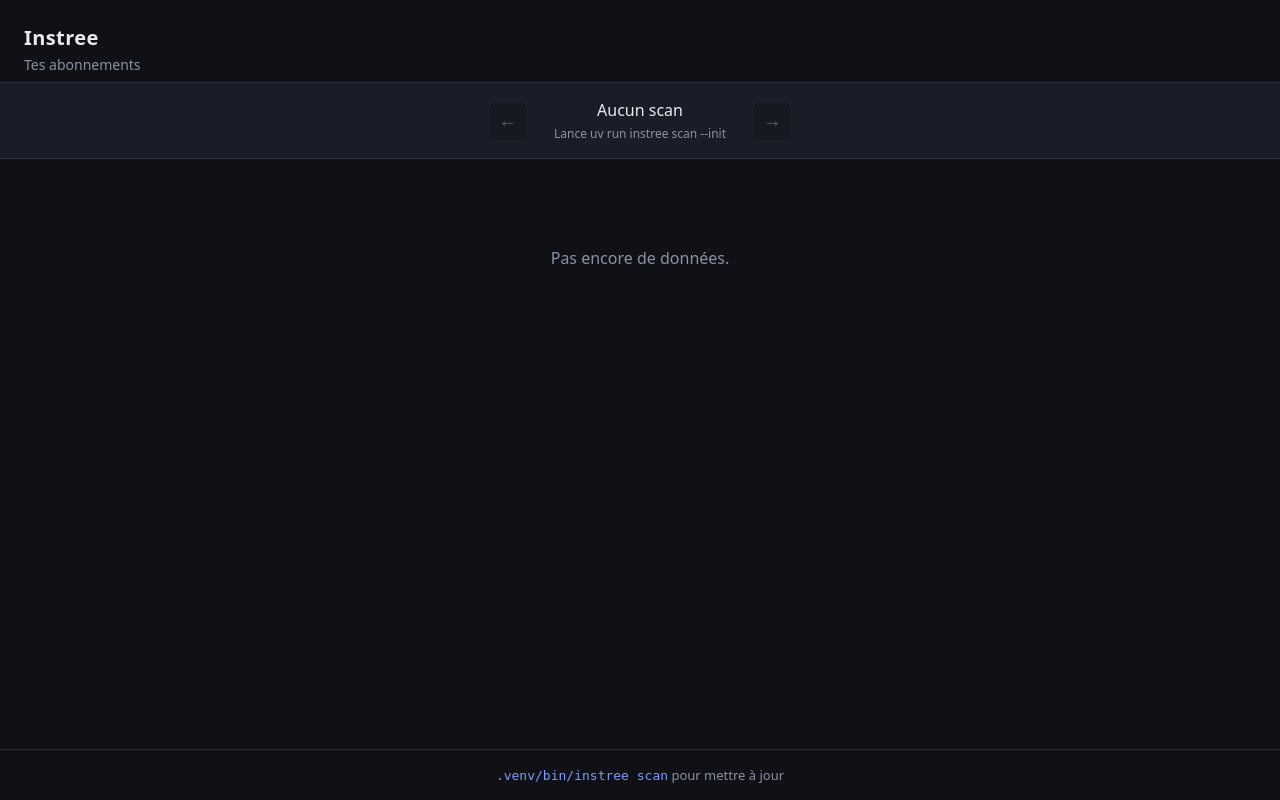
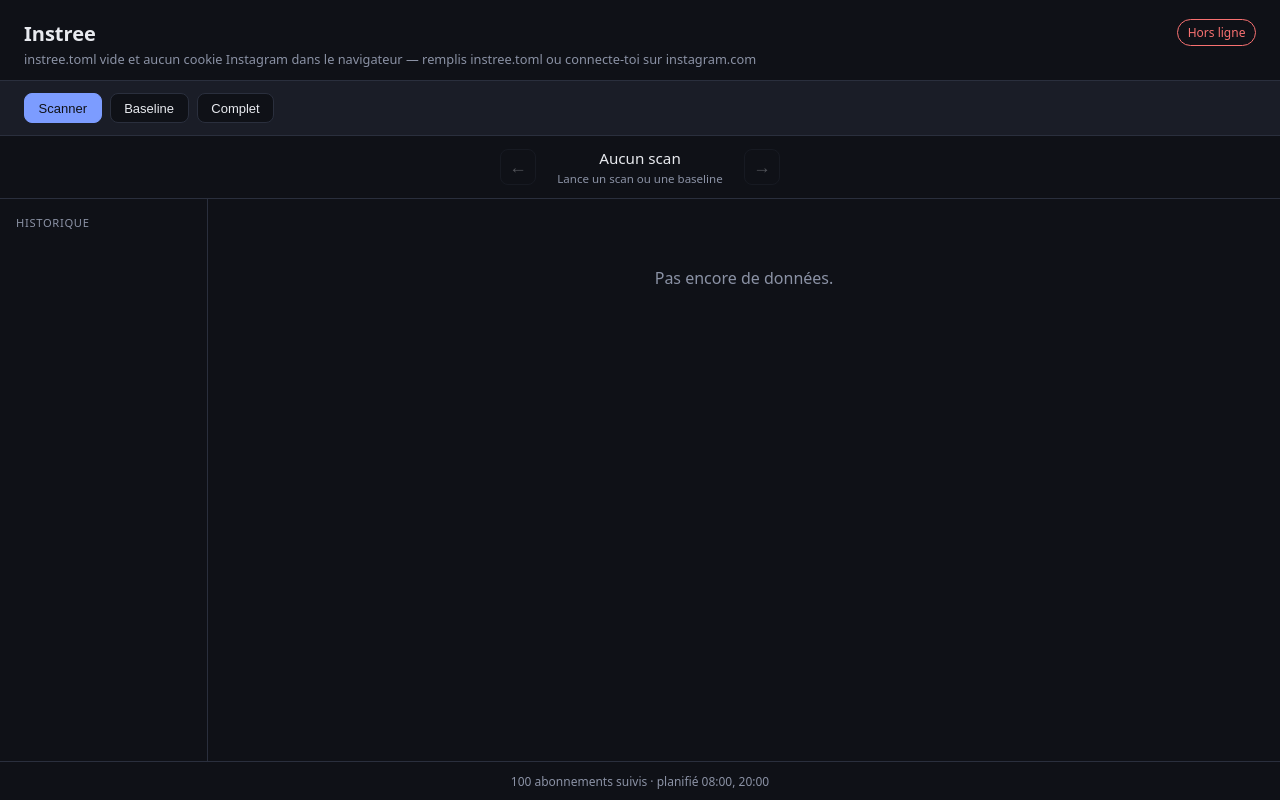
Before and after one commit to CloudDown/instree, a FastAPI app: page / in a window 1280 px wide. Run offline with FastAPI, Linux system fonts and the light colour scheme; data that the repository does not hold is empty.

Commit message:
Enrichir l'interface web avec lancement des scans et historique.
Co-authored-by: Cursor <cursoragent@cursor.com>

```diff
--- a/instree/web/app.py
+++ b/instree/web/app.py
@@ -1,16 +1,48 @@
-"""FastAPI — historique des scans."""
+"""FastAPI — historique et gestion des scans."""
 from pathlib import Path
 
 from fastapi import FastAPI, HTTPException, Request
 from fastapi.responses import HTMLResponse
 from fastapi.staticfiles import StaticFiles
 from fastapi.templating import Jinja2Templates
+from pydantic import BaseModel
 
-from instree.store import get_scan, init_db, list_scans, scan_neighbors
+from instree.config import load_settings
+from instree.session import connect
+from instree.store import get_scan, has_scans, init_db, list_scans, scan_neighbors
+from instree.web.runner import job_status, reset_job, start_scan
 
 WEB_DIR = Path(__file__).resolve().parent
 STATIC_DIR = WEB_DIR / "static"
 TEMPLATES_DIR = WEB_DIR / "templates"
+
+
+class ScanRequest(BaseModel):
+    init: bool = False
+    full: bool = False
+
+
+_session_cache: dict | None = None
+
+
+def _session_info() -> dict:
+    global _session_cache
+    if _session_cache is not None:
+        return _session_cache
+    settings = load_settings()
+    try:
+        ig, source, _note = connect()
+        from instree.session import session_user
+        target = settings.username or session_user(ig)
+        _session_cache = {"ok": True, "source": source, "username": target}
+    except RuntimeError as e:
+        _session_cache = {
+            "ok": False,
+            "source": None,
+            "username": settings.username or None,
+            "error": str(e),
+        }
+    return _session_cache
 
 
 def create_app() -> FastAPI:
@@ -22,6 +54,21 @@ def create_app() -> FastAPI:
     @app.get("/", response_class=HTMLResponse)
     async def index(request: Request):
         return templates.TemplateResponse(request, "index.html")
+
+    @app.get("/api/status")
+    async def api_status():
+        settings = load_settings()
+        session = _session_info()
+        return {
+            "session": session,
+            "config": {
+                "n": settings.n,
+                "schedule_times": list(settings.schedule_times),
+                "page_sleep": settings.page_sleep,
+            },
+            "has_scans": has_scans(),
+            "job": job_status(),
+        }
 
     @app.get("/api/scans")
     async def api_scans():
@@ -52,4 +99,23 @@ def create_app() -> FastAPI:
     async def api_neighbors(scan_id: int):
         return scan_neighbors(scan_id)
 
+    @app.post("/api/scan")
+    async def api_scan_start(body: ScanRequest):
+        global _session_cache
+        _session_cache = None
+        try:
+            start_scan(init=body.init, full=body.full)
+        except RuntimeError as e:
+            raise HTTPException(409, str(e)) from e
+        return job_status()
+
+    @app.get("/api/scan/job")
+    async def api_scan_job():
+        return job_status()
+
+    @app.post("/api/scan/reset")
+    async def api_scan_reset():
+        reset_job()
+        return job_status()
+
     return app
--- a/instree/web/static/app.js
+++ b/instree/web/static/app.js
@@ -1,22 +1,62 @@
 let scans = [];
 let currentId = null;
+let pollTimer = null;
+let lastJobState = "idle";
 
+const elSub = document.getElementById("header-sub");
+const elBadge = document.getElementById("session-badge");
+const elFooter = document.getElementById("footer-config");
+const elJobPanel = document.getElementById("job-panel");
+const elJobText = document.getElementById("job-text");
+const elJobBar = document.getElementById("job-bar");
 const elDate = document.getElementById("scan-date");
 const elMeta = document.getElementById("scan-meta");
 const elContent = document.getElementById("content");
+const elHistory = document.getElementById("history-list");
 const btnPrev = document.getElementById("btn-prev");
 const btnNext = document.getElementById("btn-next");
+const btnScan = document.getElementById("btn-scan");
+const btnInit = document.getElementById("btn-init");
+const btnFull = document.getElementById("btn-full");
+
+function setButtonsDisabled(disabled) {
+  btnScan.disabled = btnInit.disabled = btnFull.disabled = disabled;
+}
+
+async function fetchStatus() {
+  return fetch("/api/status").then((r) => r.json());
+}
 
 async function loadScans() {
   scans = await fetch("/api/scans").then((r) => r.json());
+  renderHistory();
   if (scans.length === 0) {
     elDate.textContent = "Aucun scan";
-    elMeta.textContent = "Lance uv run instree scan --init";
+    elMeta.textContent = "Lance un scan ou une baseline";
     elContent.innerHTML = '<p class="empty">Pas encore de données.</p>';
     btnPrev.disabled = btnNext.disabled = true;
     return;
   }
-  await showScan(scans[scans.length - 1].id);
+  const target = currentId && scans.some((s) => s.id === currentId)
+    ? currentId
+    : scans[scans.length - 1].id;
+  await showScan(target);
+}
+
+function renderHistory() {
+  elHistory.innerHTML = [...scans].reverse().map((s) => {
+    const active = s.id === currentId ? " active" : "";
+    const changes = s.change_count > 0 ? `${s.change_count} Δ` : "—";
+    return `<li><button type="button" class="history-item${active}" data-id="${s.id}">` +
+      `<span class="h-id">#${s.id}</span>` +
+      `<span class="h-date">${s.label}</span>` +
+      `<span class="h-changes">${changes}</span>` +
+      `</button></li>`;
+  }).join("");
+
+  elHistory.querySelectorAll(".history-item").forEach((btn) => {
+    btn.onclick = () => showScan(Number(btn.dataset.id));
+  });
 }
 
 async function showScan(id) {
@@ -30,13 +70,14 @@ async function showScan(id) {
   elDate.textContent = scan.label;
   elMeta.textContent =
     `@${scan.username} · ${scan.tracked_count}/${scan.following_count} · ` +
-    `#${scan.id} · ${neighbors.index + 1}/${neighbors.total}`;
+    `${neighbors.index + 1}/${neighbors.total}`;
 
   btnPrev.disabled = neighbors.prev_id == null;
   btnNext.disabled = neighbors.next_id == null;
   btnPrev.onclick = () => neighbors.prev_id && showScan(neighbors.prev_id);
   btnNext.onclick = () => neighbors.next_id && showScan(neighbors.next_id);
 
+  renderHistory();
   renderDetail(detail);
 }
 
@@ -53,10 +94,7 @@ function renderDetail(detail) {
   const header =
     `@${scan.username} <span class="count">(${oldC} → ${scan.following_count})</span>`;
   const adds = detail.adds
-    .map(
-      (c) =>
-        `<div class="change-line add">+ @${c.username}  ${escapeHtml(c.full_name)}</div>`,
-    )
+    .map((c) => `<div class="change-line add">+ @${c.username}  ${escapeHtml(c.full_name)}</div>`)
     .join("");
   const counts = detail.counts
     .map(
@@ -66,10 +104,7 @@ function renderDetail(detail) {
     )
     .join("");
   const removes = detail.removes
-    .map(
-      (c) =>
-        `<div class="change-line remove">- @${c.username}  ${escapeHtml(c.full_name)}</div>`,
-    )
+    .map((c) => `<div class="change-line remove">- @${c.username}  ${escapeHtml(c.full_name)}</div>`)
     .join("");
 
   elContent.innerHTML =
@@ -83,9 +118,114 @@ function escapeHtml(s) {
     .replace(/>/g, "&gt;");
 }
 
+function renderStatus(status) {
+  const { session, config, job } = status;
+  if (session.ok) {
+    elBadge.textContent = `@${session.username}`;
+    elBadge.className = "badge ok";
+    elSub.textContent = `via ${session.source}`;
+  } else {
+    elBadge.textContent = "Hors ligne";
+    elBadge.className = "badge err";
+    elSub.textContent = session.error || "Session requise";
+  }
+
+  const nLabel = config.n > 0 ? config.n : "tous";
+  elFooter.textContent =
+    `${nLabel} abonnements suivis · planifié ${config.schedule_times.join(", ")}`;
+
+  if (job.state === "running") {
+    setButtonsDisabled(true);
+    elJobPanel.classList.remove("hidden");
+    elJobPanel.classList.remove("job-error");
+    const pct = job.progress_total
+      ? Math.round((job.progress_current / job.progress_total) * 100)
+      : 0;
+    elJobText.textContent = job.progress_user
+      ? `[${job.progress_current}/${job.progress_total}] @${job.progress_user}`
+      : "Connexion…";
+    elJobBar.style.width = `${pct}%`;
+    startPolling();
+    lastJobState = "running";
+    return;
+  }
+
+  setButtonsDisabled(false);
+  elJobPanel.classList.add("hidden");
+  stopPolling();
+
+  if (job.state === "done" && lastJobState === "running") {
+    elJobPanel.classList.remove("hidden");
+    elJobBar.style.width = "100%";
+    elJobText.textContent = job.message;
+    loadScans();
+    setTimeout(() => {
+      elJobPanel.classList.add("hidden");
+      fetch("/api/scan/reset", { method: "POST" });
+    }, 3500);
+  } else if (job.state === "error" && lastJobState === "running") {
+    elJobPanel.classList.remove("hidden");
+    elJobPanel.classList.add("job-error");
+    elJobBar.style.width = "0%";
+    elJobText.textContent = job.message;
+    setTimeout(() => {
+      elJobPanel.classList.add("hidden");
+      elJobPanel.classList.remove("job-error");
+      fetch("/api/scan/reset", { method: "POST" });
+    }, 5000);
+  }
+
+  lastJobState = job.state === "idle" ? "idle" : lastJobState;
+}
+
+function startPolling() {
+  if (pollTimer) return;
+  pollTimer = setInterval(async () => {
+    const status = await fetchStatus();
+    renderStatus(status);
+  }, 800);
+}
+
+function stopPolling() {
+  if (pollTimer) {
+    clearInterval(pollTimer);
+    pollTimer = null;
+  }
+}
+
+async function triggerScan(body) {
+  const res = await fetch("/api/scan", {
+    method: "POST",
+    headers: { "Content-Type": "application/json" },
+    body: JSON.stringify(body),
+  });
+  if (!res.ok) {
+    const err = await res.json().catch(() => ({}));
+    alert(err.detail || "Impossible de lancer le scan");
+    return;
+  }
+  lastJobState = "idle";
+  const job = await res.json();
+  const status = await fetchStatus();
+  renderStatus({ ...status, job });
+  startPolling();
+}
+
+btnScan.onclick = () => triggerScan({ init: false, full: false });
+btnInit.onclick = () => {
+  if (!scans.length || confirm("Reconstruire la baseline ?")) {
+    triggerScan({ init: true, full: false });
+  }
+};
+btnFull.onclick = () => triggerScan({ init: false, full: true });
+
 document.addEventListener("keydown", (e) => {
   if (e.key === "ArrowLeft") btnPrev.click();
   if (e.key === "ArrowRight") btnNext.click();
 });
 
-loadScans();
+(async function init() {
+  const status = await fetchStatus();
+  renderStatus(status);
+  await loadScans();
+})();
--- a/instree/web/static/style.css
+++ b/instree/web/static/style.css
@@ -8,6 +8,8 @@
   --remove: #f87171;
   --count: #fbbf24;
   --accent: #7c9cff;
+  --ok: #3dd68c;
+  --err: #f87171;
 }
 
 * {
@@ -24,22 +26,126 @@ body {
   flex-direction: column;
 }
 
-header {
-  padding: 1.5rem 1.5rem 0.5rem;
+.top {
+  display: flex;
+  justify-content: space-between;
+  align-items: flex-start;
+  padding: 1.25rem 1.5rem 0.75rem;
   border-bottom: 1px solid var(--border);
+  gap: 1rem;
 }
 
-header h1 {
+.top h1 {
   margin: 0;
   font-size: 1.25rem;
   font-weight: 600;
-  letter-spacing: 0.02em;
 }
 
 .subtitle {
-  margin: 0.25rem 0 0;
+  margin: 0.2rem 0 0;
   color: var(--muted);
-  font-size: 0.875rem;
+  font-size: 0.8rem;
+}
+
+.badge {
+  font-size: 0.75rem;
+  padding: 0.25rem 0.6rem;
+  border-radius: 999px;
+  border: 1px solid var(--border);
+  color: var(--muted);
+  white-space: nowrap;
+}
+
+.badge.ok {
+  border-color: var(--ok);
+  color: var(--ok);
+}
+
+.badge.err {
+  border-color: var(--err);
+  color: var(--err);
+}
+
+.toolbar {
+  padding: 0.75rem 1.5rem;
+  background: var(--surface);
+  border-bottom: 1px solid var(--border);
+  display: flex;
+  flex-wrap: wrap;
+  align-items: center;
+  gap: 1rem;
+}
+
+.toolbar-actions {
+  display: flex;
+  gap: 0.5rem;
+}
+
+.btn {
+  padding: 0.4rem 0.85rem;
+  border: 1px solid var(--border);
+  border-radius: 8px;
+  background: var(--bg);
+  color: var(--text);
+  font-size: 0.8125rem;
+  cursor: pointer;
+}
+
+.btn:hover:not(:disabled) {
+  border-color: var(--accent);
+  color: var(--accent);
+}
+
+.btn:disabled {
+  opacity: 0.4;
+  cursor: default;
+}
+
+.btn.primary {
+  background: var(--accent);
+  border-color: var(--accent);
+  color: var(--bg);
+  font-weight: 500;
+}
+
+.btn.primary:hover:not(:disabled) {
+  filter: brightness(1.1);
+  color: var(--bg);
+}
+
+.job-panel {
+  flex: 1;
+  min-width: 12rem;
+  max-width: 24rem;
+}
+
+.job-panel.hidden {
+  display: none;
+}
+
+.job-panel.job-error .job-text {
+  color: var(--err);
+}
+
+.job-text {
+  font-size: 0.75rem;
+  color: var(--muted);
+  font-family: "IBM Plex Mono", monospace;
+  margin-bottom: 0.35rem;
+}
+
+.progress-track {
+  height: 4px;
+  background: var(--border);
+  border-radius: 2px;
+  overflow: hidden;
+}
+
+.progress-bar {
+  height: 100%;
+  width: 0;
+  background: var(--accent);
+  transition: width 0.3s ease;
 }
 
 .timeline {
@@ -47,19 +153,18 @@ header h1 {
   align-items: center;
   justify-content: center;
   gap: 1rem;
-  padding: 1rem 1.5rem;
-  background: var(--surface);
+  padding: 0.75rem 1.5rem;
   border-bottom: 1px solid var(--border);
 }
 
 .timeline button {
-  width: 2.5rem;
-  height: 2.5rem;
+  width: 2.25rem;
+  height: 2.25rem;
   border: 1px solid var(--border);
   border-radius: 8px;
   background: var(--bg);
   color: var(--text);
-  font-size: 1.25rem;
+  font-size: 1.1rem;
   cursor: pointer;
 }
 
@@ -75,34 +180,101 @@ header h1 {
 
 .timeline-center {
   text-align: center;
-  min-width: 12rem;
+  min-width: 11rem;
 }
 
 #scan-date {
   display: block;
-  font-size: 1rem;
+  font-size: 0.95rem;
   font-weight: 500;
 }
 
 .meta {
   display: block;
-  font-size: 0.75rem;
+  font-size: 0.72rem;
   color: var(--muted);
-  margin-top: 0.25rem;
+  margin-top: 0.2rem;
+}
+
+.layout {
+  flex: 1;
+  display: flex;
+  min-height: 0;
+}
+
+.history {
+  width: 13rem;
+  flex-shrink: 0;
+  border-right: 1px solid var(--border);
+  padding: 1rem 0.5rem;
+  overflow-y: auto;
+}
+
+.history h2 {
+  margin: 0 0 0.5rem 0.5rem;
+  font-size: 0.7rem;
+  text-transform: uppercase;
+  letter-spacing: 0.06em;
+  color: var(--muted);
+  font-weight: 500;
+}
+
+.history ul {
+  list-style: none;
+  margin: 0;
+  padding: 0;
+}
+
+.history-item {
+  display: grid;
+  grid-template-columns: auto 1fr auto;
+  gap: 0.35rem 0.5rem;
+  width: 100%;
+  padding: 0.45rem 0.5rem;
+  border: none;
+  border-radius: 6px;
+  background: transparent;
+  color: var(--text);
+  font-size: 0.72rem;
+  text-align: left;
+  cursor: pointer;
+}
+
+.history-item:hover {
+  background: var(--surface);
+}
+
+.history-item.active {
+  background: var(--surface);
+  outline: 1px solid var(--border);
+}
+
+.h-id {
+  color: var(--muted);
+  font-family: "IBM Plex Mono", monospace;
+}
+
+.h-date {
+  overflow: hidden;
+  text-overflow: ellipsis;
+  white-space: nowrap;
+}
+
+.h-changes {
+  color: var(--accent);
+  font-family: "IBM Plex Mono", monospace;
 }
 
 main {
   flex: 1;
-  padding: 1.5rem;
-  max-width: 42rem;
-  width: 100%;
-  margin: 0 auto;
+  padding: 1.25rem 1.5rem;
+  overflow-y: auto;
 }
 
 .empty {
   color: var(--muted);
   text-align: center;
-  padding: 3rem 1rem;
+  padding: 2rem 1rem;
 }
 
 .scan-block {
@@ -129,26 +301,27 @@ main {
   padding: 0.2rem 0;
 }
 
-.change-line.add {
-  color: var(--add);
-}
-
-.change-line.remove {
-  color: var(--remove);
-}
-
-.change-line.count {
-  color: var(--count);
-}
+.change-line.add { color: var(--add); }
+.change-line.remove { color: var(--remove); }
+.change-line.count { color: var(--count); }
 
 footer {
-  padding: 1rem 1.5rem;
+  padding: 0.65rem 1.5rem;
   border-top: 1px solid var(--border);
   text-align: center;
   color: var(--muted);
-  font-size: 0.8125rem;
+  font-size: 0.75rem;
 }
 
-footer code {
-  color: var(--accent);
+@media (max-width: 640px) {
+  .layout {
+    flex-direction: column;
+  }
+
+  .history {
+    width: 100%;
+    border-right: none;
+    border-bottom: 1px solid var(--border);
+    max-height: 8rem;
+  }
 }
--- a/instree/web/templates/index.html
+++ b/instree/web/templates/index.html
@@ -7,10 +7,27 @@
   <link rel="stylesheet" href="/static/style.css">
 </head>
 <body>
-  <header>
-    <h1>Instree</h1>
-    <p class="subtitle">Tes abonnements</p>
+  <header class="top">
+    <div class="top-left">
+      <h1>Instree</h1>
+      <p class="subtitle" id="header-sub">—</p>
+    </div>
+    <div class="top-right">
+      <span id="session-badge" class="badge">—</span>
+    </div>
   </header>
+
+  <section class="toolbar" aria-label="Actions scan">
+    <div class="toolbar-actions">
+      <button id="btn-scan" type="button" class="btn primary">Scanner</button>
+      <button id="btn-init" type="button" class="btn">Baseline</button>
+      <button id="btn-full" type="button" class="btn">Complet</button>
+    </div>
+    <div id="job-panel" class="job-panel hidden">
+      <div class="job-text" id="job-text">—</div>
+      <div class="progress-track"><div id="job-bar" class="progress-bar"></div></div>
+    </div>
+  </section>
 
   <nav class="timeline" aria-label="Navigation scans">
     <button id="btn-prev" type="button" title="Scan précédent" disabled>←</button>
@@ -21,13 +38,18 @@
     <button id="btn-next" type="button" title="Scan suivant" disabled>→</button>
   </nav>
 
-  <main id="content">
-    <p class="empty">Chargement…</p>
-  </main>
+  <div class="layout">
+    <aside class="history" aria-label="Historique">
+      <h2>Historique</h2>
+      <ul id="history-list"></ul>
+    </aside>
 
-  <footer>
-    <code>.venv/bin/instree scan</code> pour mettre à jour
-  </footer>
+    <main id="content">
+      <p class="empty">Chargement…</p>
+    </main>
+  </div>
+
+  <footer id="footer-config">—</footer>
 
   <script src="/static/app.js"></script>
 </body>
```
Also changed, not shown: instree/web/runner.py (added, +106 -0 lines), README.md.
